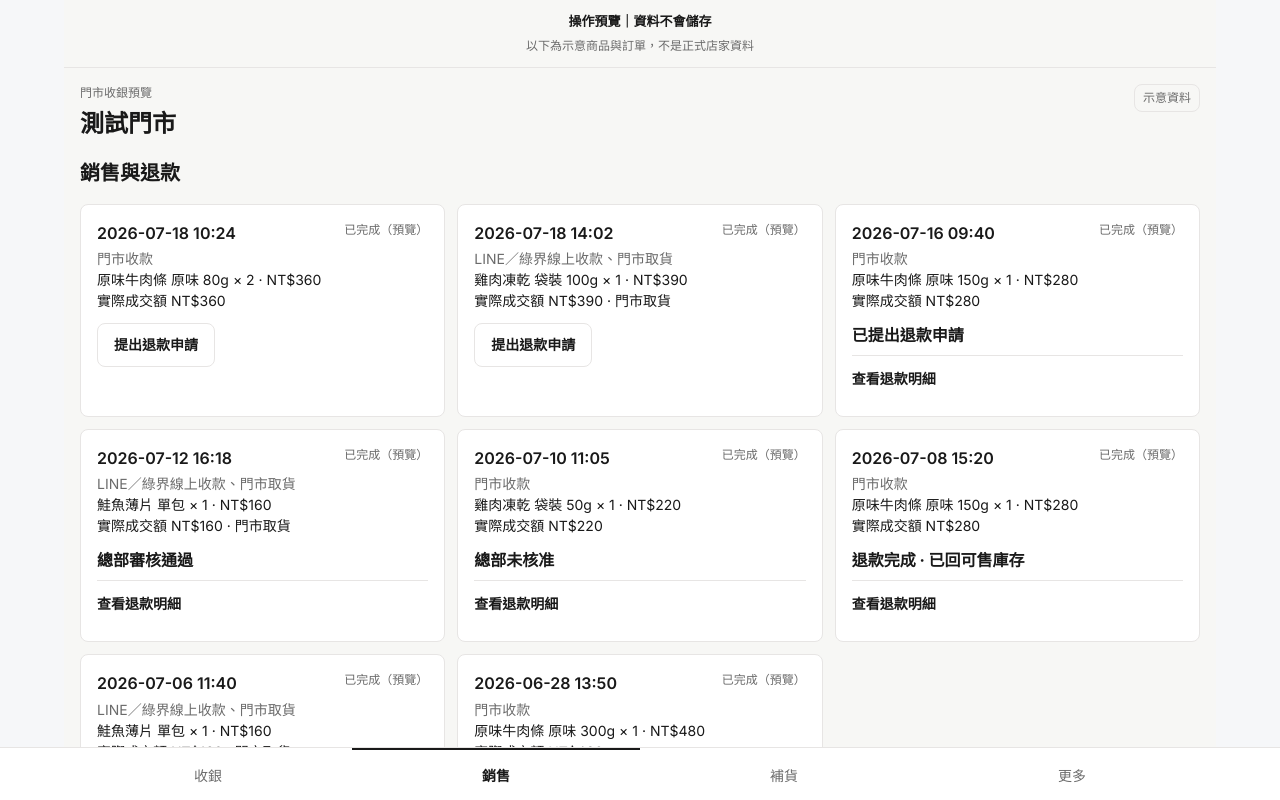
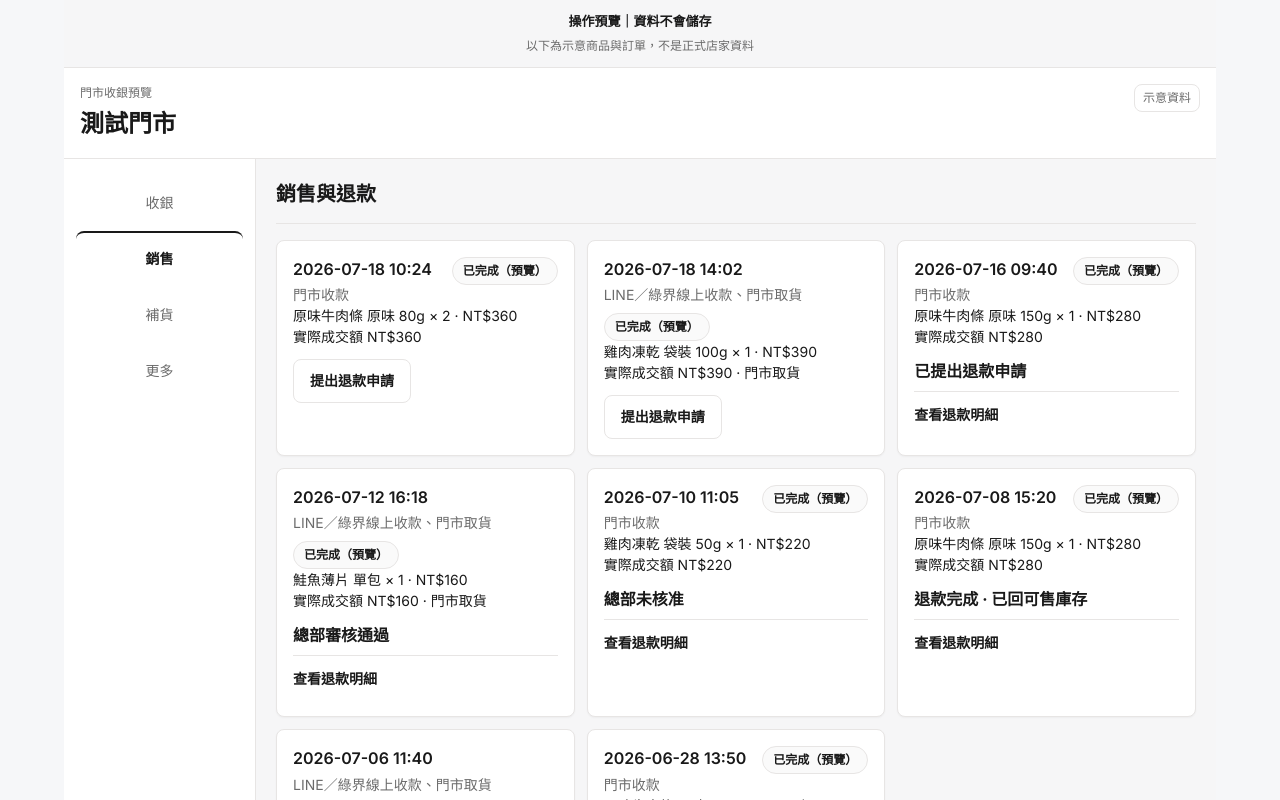
Before and after one commit to aa89976566/furmosa-DB, a Next.js app: page /preview/merchant-pos in a window 1280 px wide. Both pictures are taken after a click on the button "銷售". Shown: the top 800 px of the page. Built offline with nearby package versions, Linux system fonts and the light colour scheme.

Commit message:
style(preview): unify merchant POS workspace

```diff
--- a/app/preview/merchant-pos/merchant-pos.module.css
+++ b/app/preview/merchant-pos/merchant-pos.module.css
@@ -1,10 +1,11 @@
 /* Preview-local workspace tokens. Workbench/document feel, not a Notion brand copy. Source contract only; not a live viewport proof. */
 .shell {
-  --preview-bg: #f7f7f5;
+  --preview-bg: #f6f6f7;
   --preview-surface: #ffffff;
   --preview-text: #191919;
   --preview-secondary: #6b6b6b;
   --preview-border: #e7e5e4;
+  --preview-subtle: #fafafa;
   --preview-disabled-bg: #e7e5e4;
   --preview-disabled-text: #9b9a97;
   --preview-danger: #c53030;
@@ -37,9 +38,14 @@
   min-width: 0;
 }
 
+.workspaceShell {
+  min-width: 0;
+}
+
 .main {
   min-width: 0;
   padding-inline: 1rem;
+  padding-top: 1rem;
   padding-bottom: calc(6.5rem + env(safe-area-inset-bottom));
 }
 
@@ -74,6 +80,8 @@
   justify-content: space-between;
   gap: 0.75rem;
   padding: 1rem;
+  background: var(--preview-surface);
+  border-bottom: 1px solid var(--preview-border);
 }
 
 .headerCopy {
@@ -112,6 +120,31 @@
   font-size: 0.875rem;
   min-width: 0;
   overflow-wrap: anywhere;
+}
+
+.pageHeader {
+  padding-bottom: 0.875rem;
+  border-bottom: 1px solid var(--preview-border);
+}
+
+.subsectionHeader {
+  padding-top: 0.25rem;
+}
+
+.pageActions {
+  display: grid;
+  grid-template-columns: minmax(0, 1fr);
+  gap: 0.75rem;
+  padding: 1rem;
+  border: 1px solid var(--preview-border);
+  border-radius: var(--preview-radius-lg);
+  background: var(--preview-surface);
+}
+
+.utilityGrid {
+  display: grid;
+  grid-template-columns: minmax(0, 1fr);
+  gap: 0.75rem;
 }
 
 .sectionTitle {
@@ -247,7 +280,7 @@
   overflow: hidden;
   border: 1px solid var(--preview-border);
   border-radius: var(--preview-radius-lg);
-  background: var(--preview-surface);
+  background: var(--preview-subtle);
   padding: 1rem;
   outline: none;
 }
@@ -316,6 +349,7 @@
   border: 1px solid var(--preview-border);
   border-radius: var(--preview-radius);
   background: var(--preview-surface);
+  box-shadow: 0 1px 2px rgba(25, 25, 25, 0.04);
 }
 
 .workspaceList {
@@ -353,6 +387,7 @@
   border: 1px solid var(--preview-border);
   border-radius: var(--preview-radius);
   background: var(--preview-surface);
+  box-shadow: 0 1px 2px rgba(25, 25, 25, 0.04);
 }
 
 .restockControls {
@@ -362,6 +397,14 @@
 
 @media (min-width: 768px) {
   .workspaceGrid {
+    grid-template-columns: repeat(2, minmax(0, 1fr));
+  }
+
+  .utilityGrid {
+    grid-template-columns: repeat(2, minmax(0, 1fr));
+  }
+
+  .pageActions {
     grid-template-columns: repeat(2, minmax(0, 1fr));
   }
 }
@@ -488,6 +531,20 @@
   margin: 0;
   font-size: 0.75rem;
   color: var(--preview-secondary);
+}
+
+.statusPill {
+  display: inline-flex;
+  align-items: center;
+  min-height: 28px;
+  padding: 0.25rem 0.625rem;
+  border: 1px solid var(--preview-border);
+  border-radius: 999px;
+  background: var(--preview-subtle);
+  color: var(--preview-text);
+  font-size: 0.75rem;
+  font-weight: 600;
+  white-space: nowrap;
 }
 
 .action {
@@ -658,6 +715,61 @@
   }
 }
 
+@media (min-width: 1024px) {
+  .workspaceShell {
+    display: grid;
+    grid-template-columns: 12rem minmax(0, 1fr);
+    align-items: start;
+  }
+
+  .main {
+    padding: 1.25rem;
+    padding-bottom: 2rem;
+  }
+
+  .bottomNav {
+    position: sticky;
+    top: 0;
+    left: auto;
+    right: auto;
+    bottom: auto;
+    z-index: 5;
+    min-height: calc(100dvh - 5.5rem);
+    padding: 1rem 0.75rem;
+    border-top: 0;
+    border-right: 1px solid var(--preview-border);
+    background: var(--preview-surface);
+  }
+
+  .bottomNavInner {
+    max-width: none;
+    margin: 0;
+    display: flex;
+    flex-direction: column;
+    gap: 0.25rem;
+  }
+
+  .navBtn {
+    flex: 0 0 auto;
+    justify-content: flex-start;
+    width: 100%;
+    min-height: 44px;
+    padding: 0.625rem 0.75rem;
+    border: 0;
+    border-radius: var(--preview-radius);
+    text-align: left;
+  }
+
+  .navBtnCurrent {
+    border-top-color: transparent;
+    background: #eeeeee;
+  }
+
+  .navSafe {
+    display: none;
+  }
+}
+
 .navBtn {
   flex: 1;
   display: flex;
--- a/components/merchant-pos-preview/checkout-panel.tsx
+++ b/components/merchant-pos-preview/checkout-panel.tsx
@@ -41,7 +41,7 @@ export function CheckoutPanel({
 
   return (
     <section aria-labelledby="checkout-title" className="min-w-0 space-y-4">
-      <div>
+      <div className={styles.pageHeader}>
         <h2 id="checkout-title" className={`${styles.sectionTitle} ${styles.checkoutTitle}`} tabIndex={-1}>
           收銀
         </h2>
--- a/components/merchant-pos-preview/more-panel.tsx
+++ b/components/merchant-pos-preview/more-panel.tsx
@@ -17,15 +17,15 @@ import { PreviewDisclosure } from './preview-disclosure';
 export function MorePanel() {
   return (
     <section aria-labelledby="more-title" className="min-w-0 space-y-6">
-      <div>
+      <div className={styles.pageHeader}>
         <h2 id="more-title" className={styles.sectionTitle}>
           更多
         </h2>
         <p className={styles.sectionIntro}>{MORE_INTRO}</p>
       </div>
 
-      <div className={styles.workspaceList}>
-        <div className={styles.workspaceRow}>
+      <div className={styles.utilityGrid}>
+        <div className={styles.workspaceCard}>
           <h3 className={styles.productName}>{GROOMING_ENTRY_TITLE}</h3>
           <p className={`${styles.productSpec} mt-2`}>10 點美容服務券核銷</p>
           <PreviewActionLink
--- a/components/merchant-pos-preview/preview-app.tsx
+++ b/components/merchant-pos-preview/preview-app.tsx
@@ -246,7 +246,13 @@ export function MerchantPosPreviewApp() {
           <p className={styles.headerMark}>{FIXTURE_ONLY_BADGE}</p>
         </header>
 
-        <main className={`${styles.main} ${showCartDock ? styles.mainWithCartDock : ''} space-y-4`}>
+        <div className={styles.workspaceShell}>
+          <PreviewBottomNav
+            tab={session.tab}
+            onChange={(tab: TabId) => setSession((current) => setTab(current, tab))}
+          />
+
+          <main className={`${styles.main} ${showCartDock ? styles.mainWithCartDock : ''} space-y-4`}>
           {session.saleNotice ? (
             <p className={styles.notice} role="status">
               {SALE_SUCCESS_SUMMARY}
@@ -276,8 +282,9 @@ export function MerchantPosPreviewApp() {
               <p className="mt-2">此為示意收據，不建立訂單、不扣除庫存。</p>
             </PreviewDisclosure>
           ) : null}
-          {body}
-        </main>
+            {body}
+          </main>
+        </div>
 
         {showCartDock ? (
           <div className={styles.cartDock}>
@@ -325,11 +332,6 @@ export function MerchantPosPreviewApp() {
           }}
           onComplete={() => setSession((current) => completeDemoSale(current))}
         />
-
-        <PreviewBottomNav
-          tab={session.tab}
-          onChange={(tab: TabId) => setSession((current) => setTab(current, tab))}
-        />
       </div>
     </div>
   );
--- a/components/merchant-pos-preview/restock-panel.tsx
+++ b/components/merchant-pos-preview/restock-panel.tsx
@@ -36,7 +36,7 @@ export function RestockPanel({
 
   return (
     <section aria-labelledby="restock-title" className="min-w-0 space-y-4">
-      <div>
+      <div className={styles.pageHeader}>
         <h2 id="restock-title" className={styles.sectionTitle}>
           補貨
         </h2>
@@ -113,6 +113,7 @@ export function RestockPanel({
         </div>
       ) : null}
 
+      <div className={styles.pageActions}>
         <PreviewAction
           tone={PREVIEW_ACTION_TONES.addAllRestock}
           className={`${styles.actionBlock} min-h-[44px]`}
@@ -129,6 +130,7 @@ export function RestockPanel({
         >
           {session.restockSubmitted ? RESTOCK_SUBMITTED : SUBMIT_RESTOCK}
         </PreviewAction>
+      </div>
     </section>
   );
 }
--- a/components/merchant-pos-preview/sales-panel.tsx
+++ b/components/merchant-pos-preview/sales-panel.tsx
@@ -38,7 +38,7 @@ export function SalesPanel({
 
   return (
     <section aria-labelledby="sales-title" className="min-w-0 space-y-4">
-      <div>
+      <div className={styles.pageHeader}>
         <h2 id="sales-title" className={styles.sectionTitle}>
           {SALES_TITLE}
         </h2>
@@ -52,7 +52,7 @@ export function SalesPanel({
                 <p className={styles.productName}>{sale.soldAtLabel}</p>
                 <p className={styles.productSpec}>{sale.channelLabel}</p>
               </div>
-              <p className={styles.statusText}>{sale.statusLabel}</p>
+              <p className={styles.statusPill}>{sale.statusLabel}</p>
             </div>
             <ul className={`${styles.itemList} mt-3 space-y-1`}>
               {sale.items.map((item) => (
--- a/components/merchant-pos-preview/settlement-panel.tsx
+++ b/components/merchant-pos-preview/settlement-panel.tsx
@@ -78,21 +78,21 @@ export function SettlementPanel() {
 
   return (
     <section aria-labelledby="settlement-title" className="min-w-0 space-y-4">
-      <div>
+      <div className={styles.subsectionHeader}>
         <h3 id="settlement-title" className={styles.sectionTitle}>
           {SETTLEMENT_TITLE}
         </h3>
         <p className={styles.sectionIntro}>{SETTLEMENT_INTRO}</p>
       </div>
-      <ul className={styles.workspaceList}>
+      <ul className={styles.workspaceGrid}>
         {rows.map((row) => (
-          <li key={row.settlementId} className={styles.workspaceRow}>
+          <li key={row.settlementId} className={styles.workspaceCard}>
             <div className="flex flex-wrap items-start justify-between gap-2">
               <div className="min-w-0">
                 <p className={styles.productName}>{row.periodLabel}</p>
                 <p className={styles.productSpec}>{row.netDirectionLabel}</p>
               </div>
-              <p className={styles.statusText}>{row.statusLabel}</p>
+              <p className={styles.statusPill}>{row.statusLabel}</p>
             </div>
             <p className={`${styles.settlementNet} mt-3`}>
               {NET_LABEL} {row.netDirectionLabel} {formatTwd(Math.abs(row.netAmountTwd))}
```
Also changed, not shown: 2 other files (tests, documents, lock files or other folders). Lines whose indentation alone changed are shown as unchanged.
